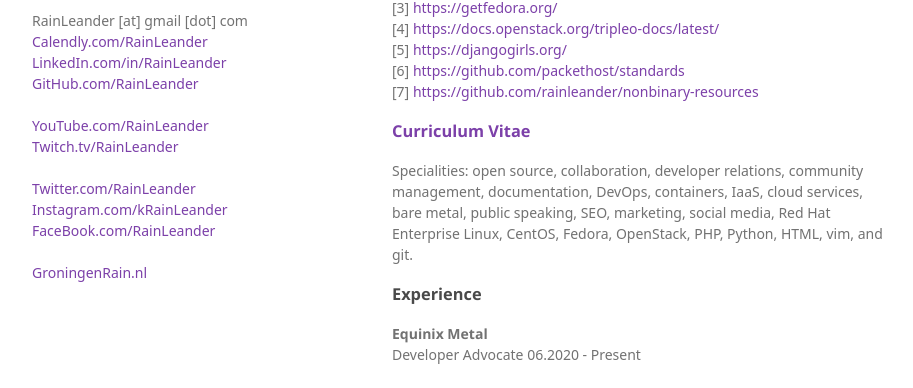
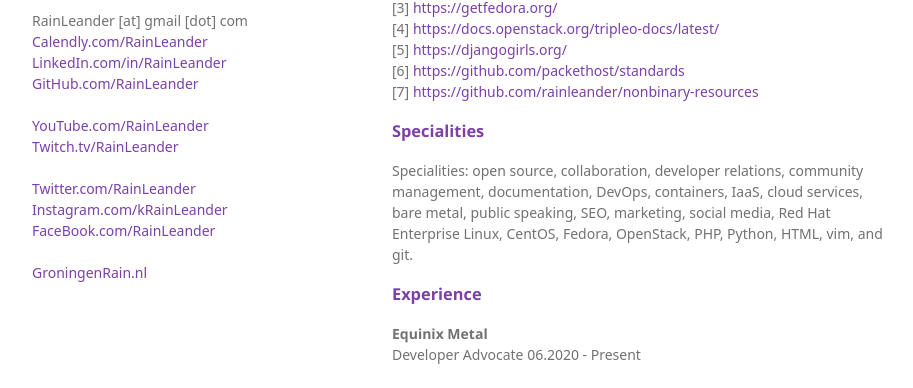
Before and after one commit to rainleander/rainleander.github.io, a Jekyll site: the page cv/index.html, which Jekyll copies as it is, in a window 1280 px wide and 900 px high, scrolled down 610 px. Shown: the part 140-528 px from the top of the window, without its empty margins (178-1091 px from the left). Built offline with Jekyll 4.4.1, drawn with Linux system fonts in a browser that asks for light colours; some web fonts are replaced.

Commit message:
Update index.html

```diff
--- a/cv/index.html
+++ b/cv/index.html
@@ -52,10 +52,10 @@
           [5] <a href="https://djangogirls.org/">https://djangogirls.org/</a><br>
           [6] <a href="https://github.com/packethost/standards">https://github.com/packethost/standards</a><br>
           [7] <a href="https://github.com/rainleander/nonbinary-resources">https://github.com/rainleander/nonbinary-resources</a></p>
-        <h3><a id="cv" class="anchor" href="#cv" aria-hidden="true">Curriculum Vitae</a></h3>
+        <h3><a id="specialities" class="anchor" href="#specialities" aria-hidden="true">Specialities</a></h3>
         <p>Specialities: open source, collaboration, developer relations, community management, documentation, DevOps, containers, IaaS, cloud services, bare metal, public speaking, SEO, marketing, social media, Red Hat Enterprise Linux, CentOS, Fedora, OpenStack, PHP, Python, HTML, vim, and git.</p>
 
-        <h3><a id="experience" class="anchor" href="#experience" aria-hidden="true"><span aria-hidden="true" class="octicon octicon-link"></span></a>Experience</h3>
+        <h3><a id="experience" class="anchor" href="#experience" aria-hidden="true">Experience</a></h3>
         <p><b>Equinix Metal</b><br>Developer Advocate 06.2020 - Present</p>
         <p><b>Red Hat</b><br>Technical Program Manager 04.2017 - 05.2020<br>Software Engineer 07.2015 - 04.2017<br>Technical Account Manager 01.2012 - 07.2015<br>Technical Support Engineer 03.2009 - 08.2011</p>
         <p><b>Oss Design</b><br>Web Developer / Graphic Designer 03.2003 - 03.2009</p>
@@ -63,11 +63,11 @@
         <p><b>Unlimited Web Solutions</b><br>Senior Web Developer 02.2008 - 11.2008</p>
         <p><b>University of North Carolina Greensboro</b><br>Web Developer 08.2006 - 08.2007</p>
 
-        <h3><a id="education" class="anchor" href="#education" aria-hidden="true"><span aria-hidden="true" class="octicon octicon-link"></span></a>Education</h3>
+        <h3><a id="education" class="anchor" href="#education" aria-hidden="true">Education</a></h3>
         <p><b>American InterContinental University</b><br>MIT Information Technology 2002<br><br>
           <b>University of Southern Mississippi</b><br>BFA Dance 1998</p>
 
-        <h3><a id="writing-samples" class="anchor" href="#writing-samples" aria-hidden="true"><span aria-hidden="true" class="octicon octicon-link"></span></a>Writing Samples</h3>
+        <h3><a id="writing-samples" class="anchor" href="#writing-samples" aria-hidden="true">Writing Samples</a></h3>
           <p><a href="https://github.com/packethost/standards">GitHub.com/PacketHost/Standards</a><br>
             <a href="https://packethost.github.io/community/">PacketHost.GitHub.io/Community</a><br>
             <a href="https://rainleander.github.io/">RainLeander.GitHub.io</a><br>
@@ -76,7 +76,7 @@
             <a href="https://www.rdoproject.org/testday/victoria/milestone3/">RDO Project Victoria Milestone 3 Test Days</a><br>
             <a href="https://blogs.rdoproject.org/2019/10/rdo-train-released/">RDO Project Train Release Announcement</a></p>
 
-        <h3><a id="speaking-samples" class="anchor" href="#speaking-samples" aria-hidden="true"><span aria-hidden="true" class="octicon octicon-link"></span></a>Speaking Samples</h3>
+        <h3><a id="speaking-samples" class="anchor" href="#speaking-samples" aria-hidden="true">Speaking Samples</a></h3>
         <p><a href="https://metal.equinix.com/proximity/?wchannelid=ujj9b20qi5&wmediaid=4wtzuvr7w3">EMEA Co-Host: Create a Mobile Core Telecom for Breakfast</a><br>
           <a href="https://www.contributing.today/past-sessions/mental-health-in-open-source-panel/">Contributing Today: Mental health in Open Source</a><br>
           <a href="https://youtu.be/Uz1L1lirun0">Nightmares On Cloud Street: Your Worst Moments in the Cloud</a><br>
```
